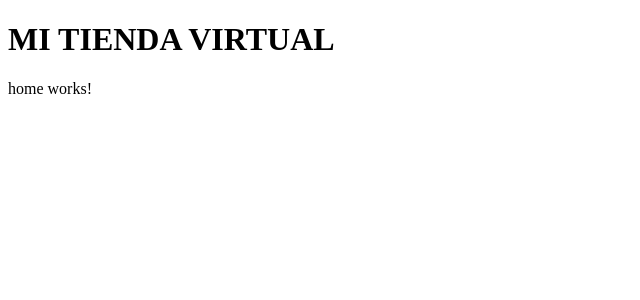
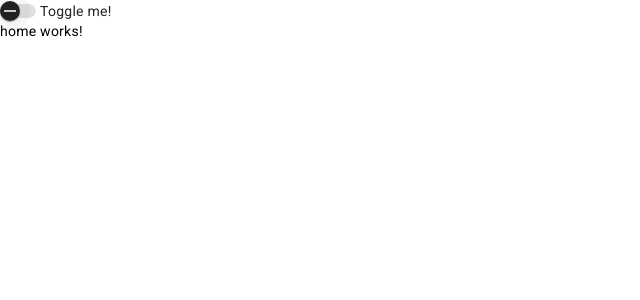
Before and after one commit to andresuribeg/Tienda, an Angular app: page / in a window 1280 px wide. Shown: the top 300 px of the page, without its empty margins (0-640 px from the left). Built offline with nearby package versions, Linux system fonts and the light colour scheme.

Commit message:
Instalación de material  v20240214_1

```diff
--- a/angular.json
+++ b/angular.json
@@ -25,6 +25,7 @@
               "src/assets"
             ],
             "styles": [
+              "@angular/material/prebuilt-themes/indigo-pink.css",
               "src/styles.css"
             ],
             "scripts": []
@@ -84,6 +85,7 @@
               "src/assets"
             ],
             "styles": [
+              "@angular/material/prebuilt-themes/indigo-pink.css",
               "src/styles.css"
             ],
             "scripts": []
--- a/package.json
+++ b/package.json
@@ -11,10 +11,12 @@
   "private": true,
   "dependencies": {
     "@angular/animations": "^17.0.0",
+    "@angular/cdk": "^17.2.0",
     "@angular/common": "^17.0.0",
     "@angular/compiler": "^17.0.0",
     "@angular/core": "^17.0.0",
     "@angular/forms": "^17.0.0",
+    "@angular/material": "^17.2.0",
     "@angular/platform-browser": "^17.0.0",
     "@angular/platform-browser-dynamic": "^17.0.0",
     "@angular/router": "^17.0.0",
--- a/src/app/app.component.html
+++ b/src/app/app.component.html
@@ -1,2 +1,2 @@
-<h1>MI TIENDA VIRTUAL</h1>
+<mat-slide-toggle>Toggle me!</mat-slide-toggle>
 <router-outlet></router-outlet>
--- a/src/app/app.component.ts
+++ b/src/app/app.component.ts
@@ -1,11 +1,12 @@
 import { Component } from '@angular/core';
 import { CommonModule } from '@angular/common';
 import { RouterOutlet } from '@angular/router';
+import { MatSlideToggleModule } from '@angular/material/slide-toggle';
 
 @Component({
   selector: 'app-root',
   standalone: true,
-  imports: [CommonModule, RouterOutlet],
+  imports: [CommonModule, RouterOutlet, MatSlideToggleModule],
   templateUrl: './app.component.html',
   styleUrl: './app.component.css'
 })
--- a/src/app/app.config.ts
+++ b/src/app/app.config.ts
@@ -2,7 +2,12 @@ import { ApplicationConfig } from '@angular/core';
 import { provideRouter } from '@angular/router';
 import { routes } from './app.routes';
 import { provideHttpClient, withFetch } from '@angular/common/http';
+import { provideAnimationsAsync } from '@angular/platform-browser/animations/async';
 
 export const appConfig: ApplicationConfig = {
-  providers: [provideRouter(routes), provideHttpClient(withFetch())],
+  providers: [
+    provideRouter(routes),
+    provideHttpClient(withFetch()),
+    provideAnimationsAsync(),
+  ],
 };
--- a/src/index.html
+++ b/src/index.html
@@ -6,8 +6,10 @@
   <base href="/">
   <meta name="viewport" content="width=device-width, initial-scale=1">
   <link rel="icon" type="image/x-icon" href="favicon.ico">
+  <link href="https://fonts.googleapis.com/css2?family=Roboto:wght@300;400;500&display=swap" rel="stylesheet">
+  <link href="https://fonts.googleapis.com/icon?family=Material+Icons" rel="stylesheet">
 </head>
-<body>
+<body class="mat-typography">
   <app-root></app-root>
 </body>
 </html>
--- a/src/styles.css
+++ b/src/styles.css
@@ -1 +1,4 @@
 /* You can add global styles to this file, and also import other style files */
+
+html, body { height: 100%; }
+body { margin: 0; font-family: Roboto, "Helvetica Neue", sans-serif; }
```
Also changed, not shown: 1 other file (tests, documents, lock files or other folders).
